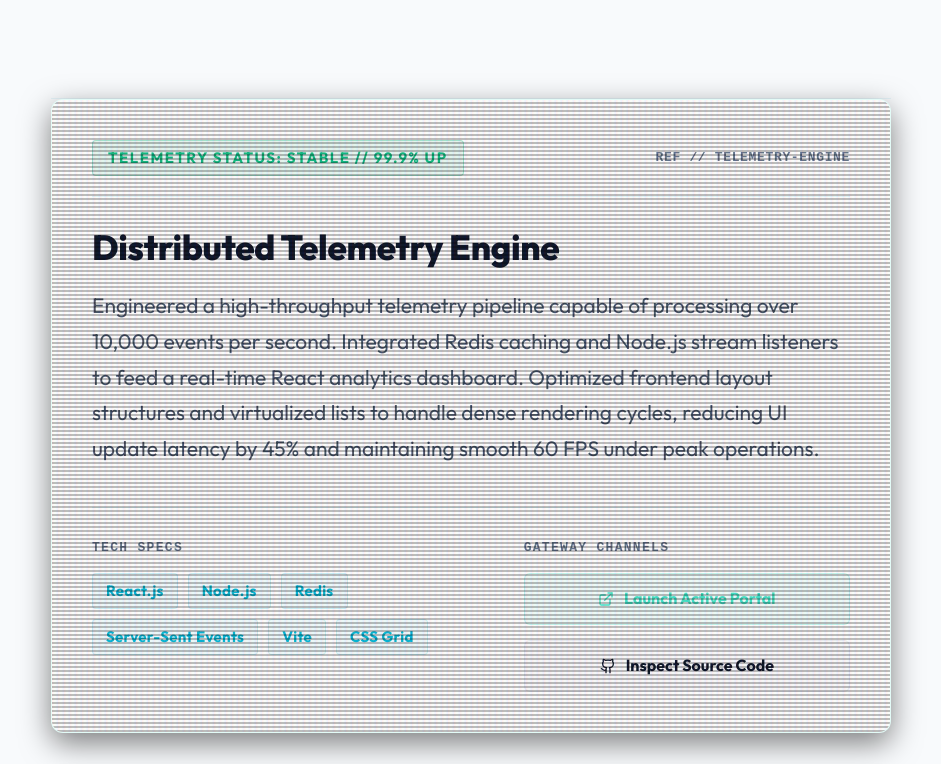
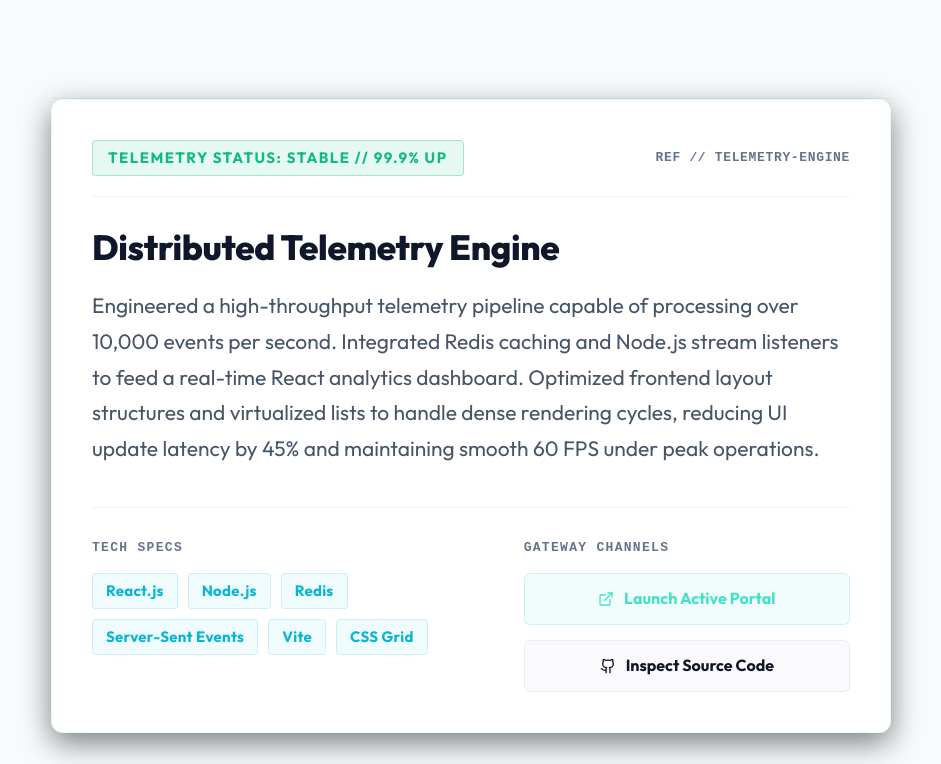
Before and after one commit to MuharremTozan/muharremtozan.github.io, a React (Vite) app: page / in a window 1280 px wide. Shown: the part 1616-2380 px from the top of the page, without its empty margins (309-1250 px from the left). Built offline with nearby package versions, Linux system fonts and the light colour scheme.

Commit message:
fix: remove unnecessary CRT effect class from mail cockpit and project detail card

```diff
--- a/src/components/ContactCommLink.jsx
+++ b/src/components/ContactCommLink.jsx
@@ -73,7 +73,7 @@ export default function ContactCommLink({ ui, currentLang }) {
       </div>
 
       {/* Pre-seeded email cockpit box */}
-      <div className="mail-cockpit-box cyber-card crt-effect">
+      <div className="mail-cockpit-box cyber-card">
         <div className="mail-icon-node">
           <Mail size={28} className="mail-pulse-icon" />
         </div>
--- a/src/components/ProjectDetailCard.jsx
+++ b/src/components/ProjectDetailCard.jsx
@@ -8,7 +8,7 @@ export default function ProjectDetailCard({ project, ui, currentLang, isFocused
   return (
     <article
       id={`project-card-${project.id}`}
-      className={`project-detail-card cyber-card crt-effect ${isFocused ? 'project-card-flash' : ''}`}
+      className={`project-detail-card cyber-card ${isFocused ? 'project-card-flash' : ''}` }
       style={{
         scrollMarginTop: '100px', // Prevents sticking directly under top mobile header
       }}
```
